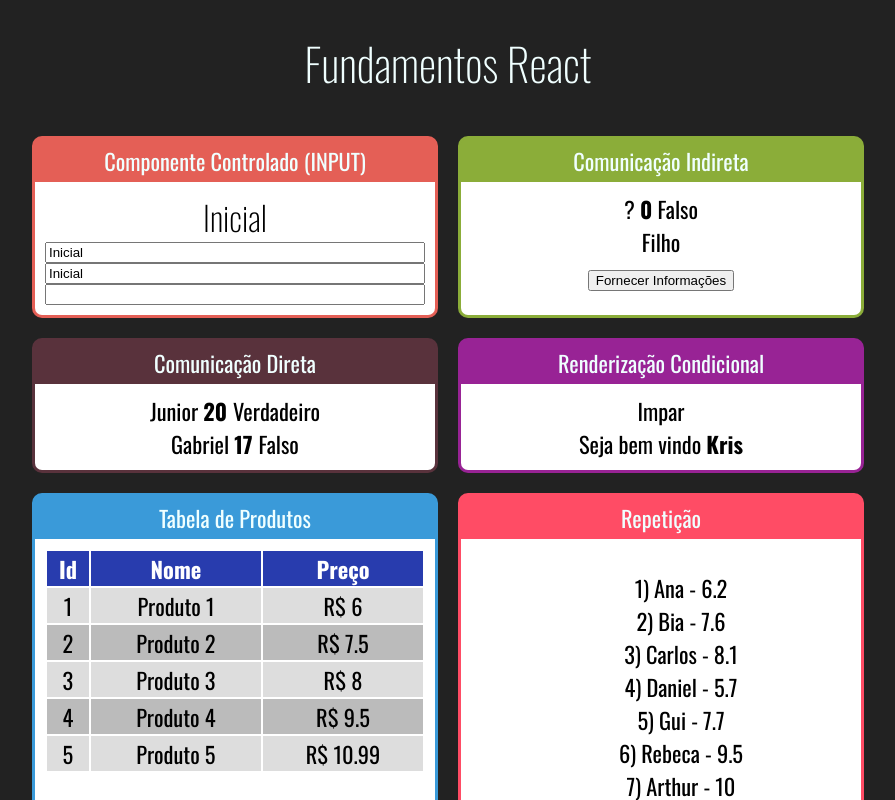
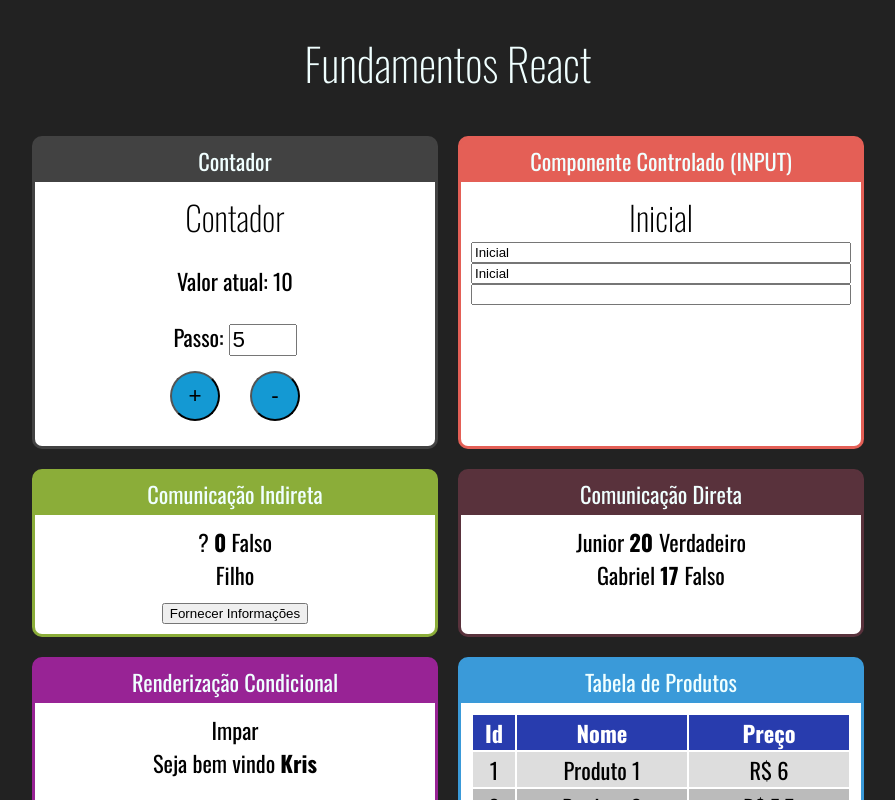
Before and after one commit to Krishnamuti/FundamentosReact, a React (Create React App) app in the folder FRONT/: page / in a window 1280 px wide. Shown: the top 800 px of the page, without its empty margins (192-1087 px from the left). Built offline with nearby package versions, Linux system fonts and the light colour scheme.

Commit message:
Contador #01

```diff
--- a/FRONT/src/App.js
+++ b/FRONT/src/App.js
@@ -1,6 +1,7 @@
 import './App.css';
 import React from 'react';
 
+import Contador from './components/contador/Contador';
 import Input from './components/formulario/Input';
 import IndiretaPai from './components/comunicacao/IndiretaPai';
 import DiretaPai from './components/comunicacao/DiretaPai';
@@ -22,6 +23,10 @@
       <h1>Fundamentos React</h1>
 
       <div className="Cards">
+
+        <Card titulo="Contador" color="#424242">
+          <Contador numeroInicial={10}></Contador>
+        </Card>
 
         <Card titulo="Componente Controlado (INPUT)" color="#E45F56">
           <Input></Input>
--- /dev/null
+++ b/FRONT/src/components/contador/Contador.css
@@ -0,0 +1,13 @@
+.Contador input{
+    font-size: 1.4rem;
+    width: 60px;
+}
+
+.Contador button{
+    margin: 15px;
+    height: 50px;
+    width: 50px;
+    border-radius: 50%;
+    background-color: #1499D3;
+    font-size: 1.4rem;
+}
--- /dev/null
+++ b/FRONT/src/components/contador/Contador.jsx
@@ -0,0 +1,46 @@
+import './Contador.css';
+import React, {Component} from 'react';
+
+class Contador extends Component{
+
+    state={
+        numero: this.props.numeroInicial || 0,
+        passo: this.props.passoInicial || 5
+    };
+
+    inc = () => {
+        this.setState({
+            numero: this.state.numero + this.state.passo
+        });
+    };
+
+    dec = () => {
+        this.setState({
+            numero: this.state.numero - this.state.passo
+        });
+    };
+
+    setPasso = (e) =>{
+        this.setState({
+            passo : +e.target.value
+        });
+    };
+
+    render(){
+        return(
+            <div className="Contador">
+                <h2>Contador</h2>
+                <p>Valor atual: {this.state.numero}</p>
+                <div>
+                    <label htmlFor="passoInput">Passo: </label>
+                    <input id="passoInput" type="number"
+                    value={this.state.passo} onChange={this.setPasso}/>
+                </div>
+                <button onClick={this.inc}>+</button>
+                <button onClick={this.dec}>-</button>
+            </div>
+        );
+    }
+}
+
+export default Contador;
```
